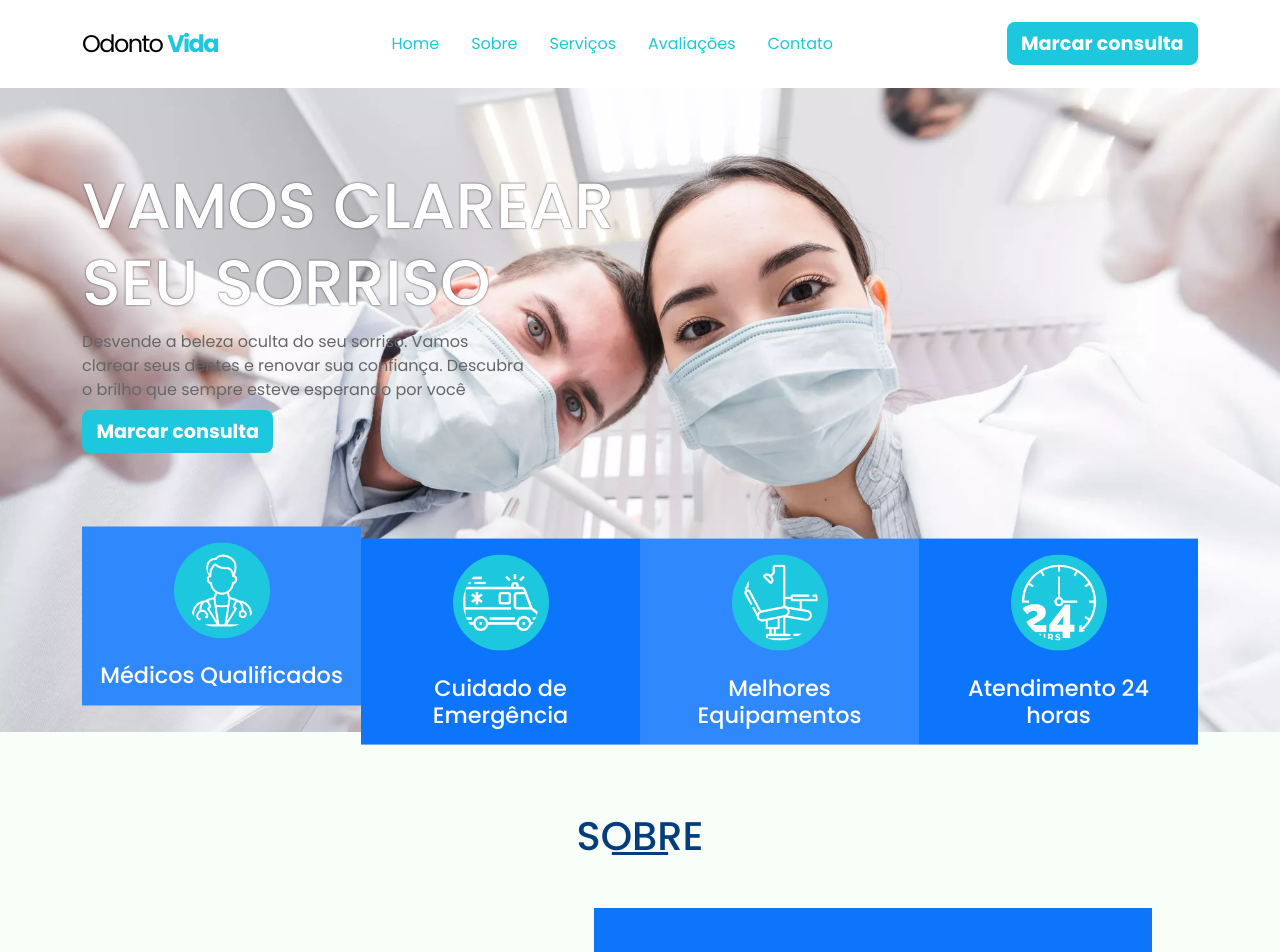
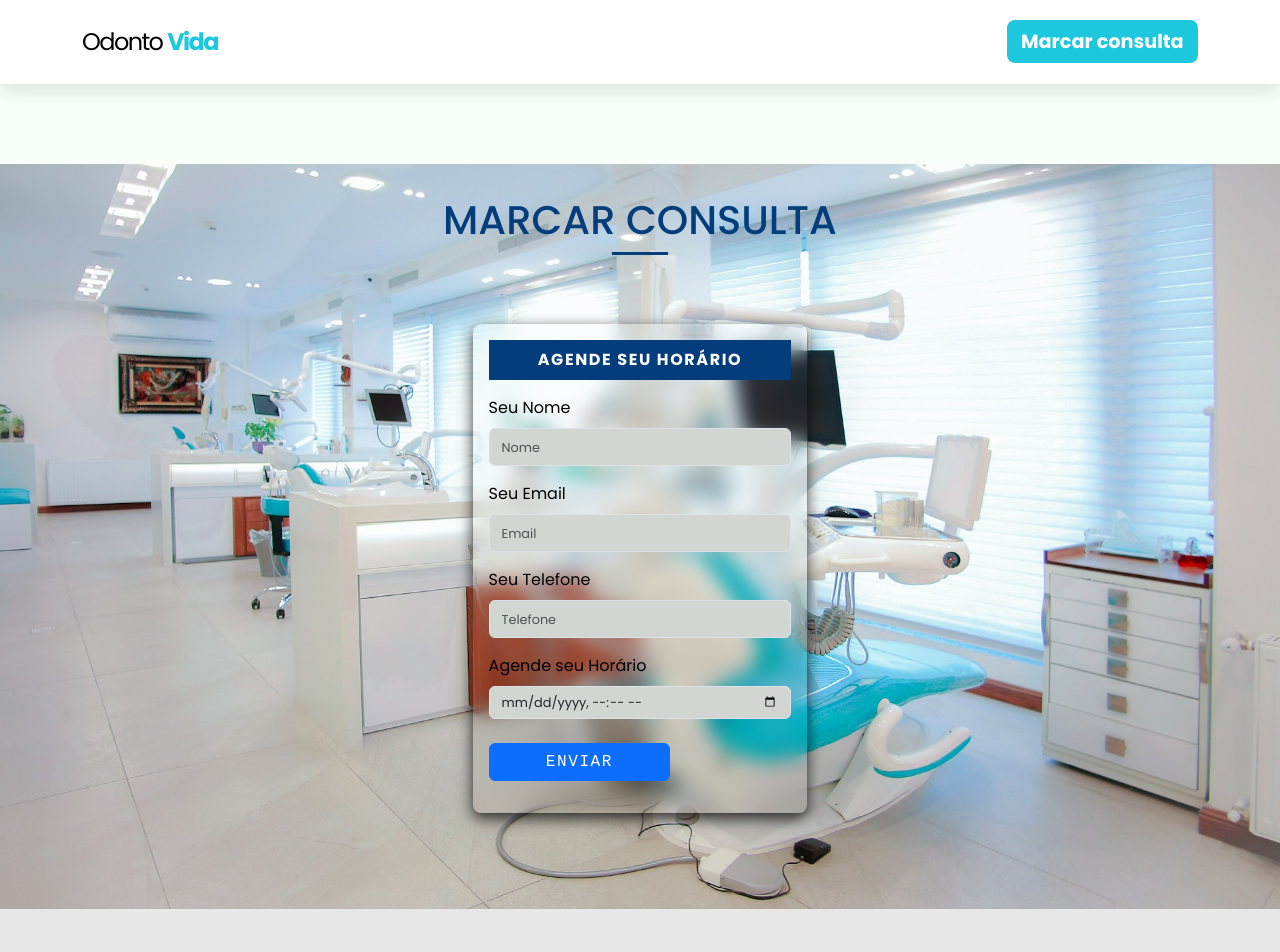
Before and after one commit to BrazSouza/ontological-clinic, a React (Vite) app: page /contato in a window 1280 px wide. Shown: the top 952 px of the page. Built offline with nearby package versions, Linux system fonts and the light colour scheme.

Commit message:
Atualizações nas rotas e no menu mobile

```diff
--- a/src/App.jsx
+++ b/src/App.jsx
@@ -1,30 +1,13 @@
 import '../node_modules/bootstrap/dist/css/bootstrap.min.css';
 import './styles/globals.scss';
-import { BrowserRouter } from 'react-router-dom';
-import Header from './components/Header';
-import Home from './pages';
-import Sobre from './pages/sobre';
-import Servicos from './pages/servicos';
-import Processo from './pages/processo';
-import Depoimentos from './pages/depoimentos';
-import Form from './components/Form';
-import { Footer } from './components/Footer';
+// import Layout from './components/Layout';
+import AppRoutes from './AppRoutes';
+
 
 function App() {
 	return (
 		<>
-			<div>
-				<BrowserRouter>
-					<Header />
-					<Home />
-					<Sobre />
-					<Servicos />
-					<Processo />
-					<Depoimentos />
-					<Form />
-					<Footer />
-				</BrowserRouter>
-			</div>
+			<AppRoutes />
 		</>
 	);
 }
--- /dev/null
+++ b/src/AppRoutes.jsx
@@ -0,0 +1,31 @@
+import { BrowserRouter, Routes, Route } from 'react-router-dom';
+
+import Home from './index';
+import Sobre from './pages/sobre';
+import Servicos from './pages/servicos';
+import Processo from './pages/processo';
+import Depoimentos from './pages/depoimentos';
+import Form from './components/Form';
+import Header from './components/Header';
+import { Footer } from './components/Footer';
+
+const AppRoutes = () => {
+	return (
+		<div>
+			<BrowserRouter>
+				<Header />
+				<Routes>
+					<Route path="/" element={<Home />} />
+					<Route path="/sobre" element={<Sobre />} />
+					<Route path="/servicos" element={<Servicos />} />
+					<Route path="/processo" element={<Processo />} />
+					<Route path="/depoimentos" element={<Depoimentos />} />
+					<Route path="/contato" element={<Form />} />
+				</Routes>
+				<Footer />
+			</BrowserRouter>
+		</div>
+	);
+};
+
+export default AppRoutes;
--- a/src/components/Button.jsx
+++ b/src/components/Button.jsx
@@ -2,7 +2,7 @@ import { Link } from 'react-router-dom';
 
 const Button = () => {
 	return (
-		<Link to="/contact" className="link-btn">
+		<Link to="/contato" className="link-btn">
 			Marcar consulta
 		</Link>
 	);
--- a/src/components/Header.jsx
+++ b/src/components/Header.jsx
@@ -10,13 +10,17 @@ const Header = ({
 		{ name: 'Home', path: '/' },
 		{ name: 'Sobre', path: '/sobre' },
 		{ name: 'Serviços', path: '/servicos' },
-		{ name: 'Avaliações', path: '/reviews' },
+		{ name: 'Avaliações', path: '/depoimentos' },
 		{ name: 'Contato', path: '/contato' },
 	],
 }) => {
 	const [isMenuOpen, setIsMenuOpen] = useState(false);
 	const toggleMenu = () => {
 		setIsMenuOpen(!isMenuOpen);
+	};
+
+	const closeMenu = () => {
+		setIsMenuOpen(false);
 	};
 
 	return (
@@ -32,7 +36,7 @@ const Header = ({
 					<div className="col">
 						<nav className={`nav ${isMenuOpen ? 'nav-active' : ''}`}>
 							{links.map(({ name, path }) => (
-								<Link key={name} to={path} className="nav-link">
+								<Link key={name} to={path} className="nav-link" onClick={closeMenu}>
 									{name}
 								</Link>
 							))}
--- a/src/pages/index.jsx
+++ b/src/index.jsx
@@ -1,4 +1,9 @@
-import Button from '../components/Button';
+import Button from './components/Button';
+import Sobre from './pages/sobre';
+import Servicos from './pages/servicos';
+import Processo from './pages/processo';
+import Depoimentos from './pages/depoimentos';
+import Form from './components/Form';
 
 const Home = () => {
 	const cards = [
@@ -55,6 +60,11 @@ const Home = () => {
 					</div>
 				</div>
 			</section>
+			<Sobre />
+			<Servicos />
+			<Processo />
+			<Depoimentos />
+			<Form />
 		</div>
 	);
 };
--- a/src/styles/globals.scss
+++ b/src/styles/globals.scss
@@ -2,8 +2,8 @@
 @import './header/header.scss';
 @import './header/header-mobile.scss';
 @import './button/button.scss';
-@import './section/home.scss';
-@import './section/home-mobile.scss';
+@import './home/home.scss';
+@import './home/home-mobile.scss';
 @import './sobre/sobre.scss';
 @import './sobre/sobre-mobile.scss';
 @import './servicos/servicos.scss';
@@ -50,7 +50,7 @@ body {
 		position: absolute;
 		content: '';
 		display: block;
-		top: 2.5rem;
+		top: 3.5rem;
 		bottom: 0;
 		width: 5%;
 		height: 0.2rem;
@@ -78,5 +78,18 @@ body {
 @media screen and (max-width: 992px) {
 	.title {
 		font-size: 1.5rem;
+
+		&::after,
+		&::before {
+			position: absolute;
+			content: '';
+			display: block;
+			top: 2.5rem;
+			bottom: 0;
+			width: 5%;
+			height: 0.2rem;
+			background: $title-color; /* Cor azul */
+			transition: width 0.3s ease; /* Transição suave */
 		}
 	}
+}
--- a/src/styles/header/header.scss
+++ b/src/styles/header/header.scss
@@ -18,6 +18,17 @@
 	}
 
 	.nav {
+
+		max-height: 0;
+		overflow: hidden;
+		transition: max-height 0.4s ease-in-out;
+
+
+		&.nav-active {
+			max-height: 500px;
+		}
+
+
 		.nav-link {
 		position: relative;
 		color: $btn;
```
Also changed, not shown: src/pages/footer.jsx (deleted), src/styles/home/home-mobile.scss (renamed from src/styles/section/home-mobile.scss), src/styles/home/home.scss (renamed from src/styles/section/home.scss). Lines whose indentation alone changed are shown as unchanged.
